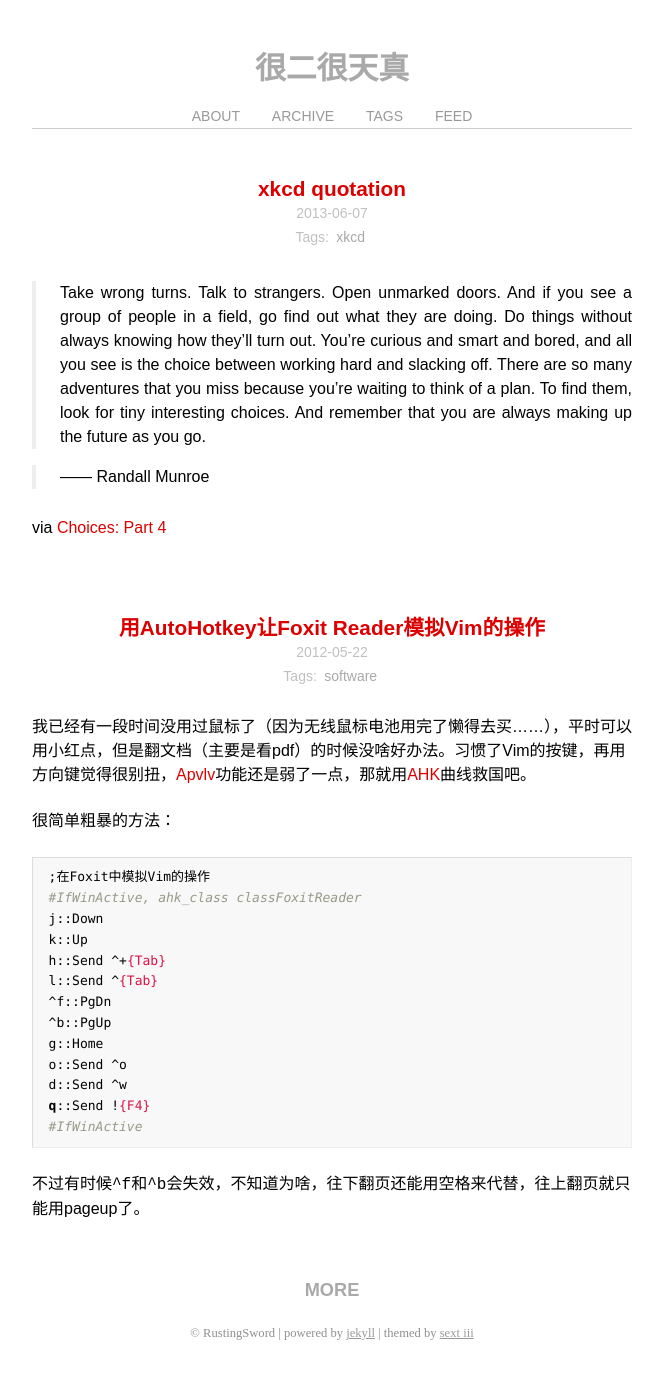
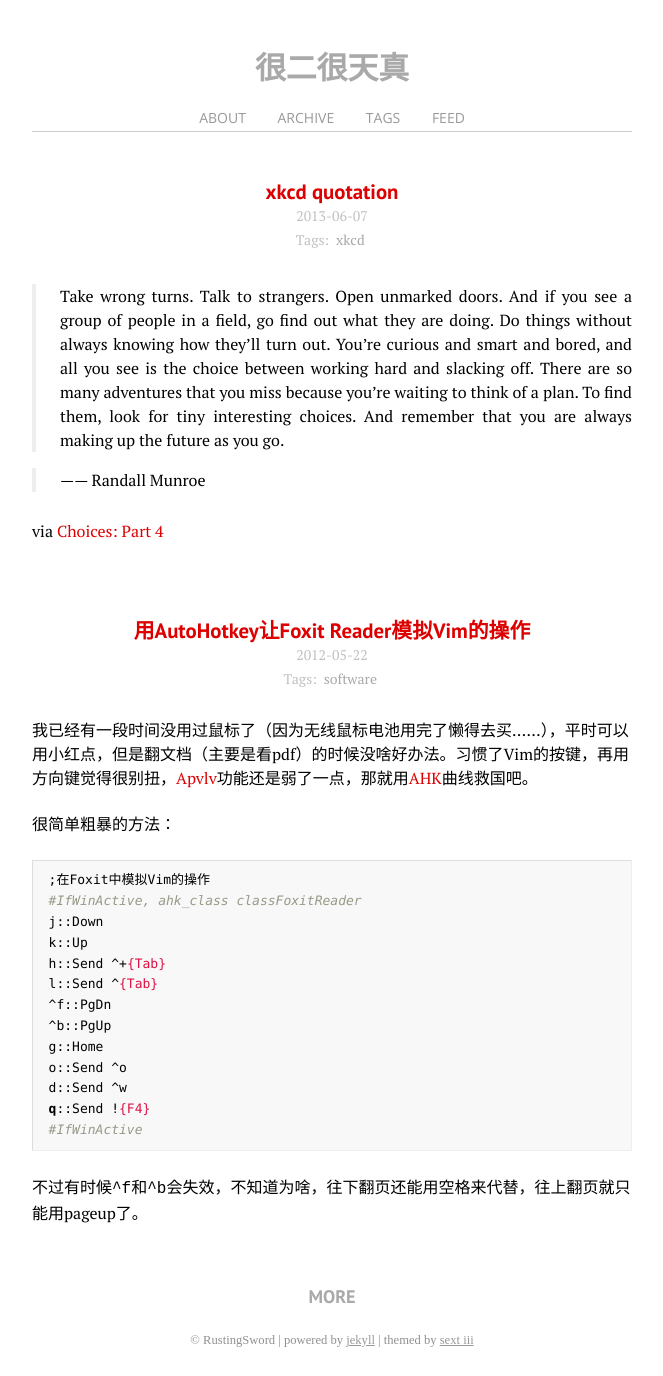
Before and after one commit to RustingSword/rustingsword.github.com, a Jekyll site: the page built from index.markdown, in a window 1280 px wide. Shown: the whole page, without its empty margins (308-971 px from the left). Built offline with Jekyll 4.4.1, drawn with Linux system fonts in a browser that asks for light colours; some web fonts are replaced; Markdown is read by kramdown in place of the engine named in the settings.

Commit message:
changed font style

```diff
--- a/media/css/style.css
+++ b/media/css/style.css
@@ -9,15 +9,16 @@
 * |\.|._)._)
 * --------------------------------- */
 
-@import url(http://fonts.googleapis.com/css?family=Galdeano);
+/*@import url(http://fonts.googleapis.com/css?family=Galdeano);
 @import url(http://fonts.googleapis.com/css?family=Electrolize);
-@import url(http://fonts.googleapis.com/css?family=Cuprum);
-body{font-size:14px;font-family:"Galdeano","Hiragino Sans GB", "Microsoft YaHei", sans-serif;color:#000000;background-color:#ffffff;}
+@import url(http://fonts.googleapis.com/css?family=Cuprum);*/
+@import url(http://fonts.googleapis.com/css?family=Open+Sans:regular,semibold,italic,italicsemibold|PT+Sans:400,700,400italic,700italic|PT+Serif:400,700,400italic,700italic);
+body{font-size:14px;font-family:"PT Serif","Microsoft YaHei", sans-serif;color:#000000;background-color:#ffffff;}
 *{padding:0;margin: 0;border:none;outline:none;}
-h1{font-family:"Cuprum",sans-serif;font-size:2.2em;color:#000;}
-h2{font-family:"Cuprum",sans-serif;font-size:1.3em;color:#111;}
-h3{font-family:"Cuprum",sans-serif;font-size:1.2em;color:#222;}
-h4{font-family:"Cuprum",sans-serif;font-size:1em;color:#333;}
+h1{font-family:"PT Sans",sans-serif;font-size:2.2em;color:#000;}
+h2{font-family:"PT Sans",sans-serif;font-size:1.3em;color:#111;}
+h3{font-family:"PT Sans",sans-serif;font-size:1.2em;color:#222;}
+h4{font-family:"PT Sans",sans-serif;font-size:1em;color:#333;}
 a{color:#a9a9a9;text-decoration:none;}
 a:hover{color:#333333;-webkit-transition:color .2s linear;}
 hr{margin:.7em 0;border-top:1px dashed #d0d0d0;border-bottom:1px dashed #f9f9f9;}
@@ -41,7 +42,7 @@
 .listing-item time{color:#999999;}
 .listing-seperator{font-weight:bold;}
 header h1{padding:.5em 0;text-align:center;color:#666;}
-nav{font-family:"Electrolize",sans-serif;font-size:1em;text-transform:uppercase;padding: .3em 0;text-align:center;border-bottom:1px solid #ccc;}
+nav{font-family:"Open Sans",sans-serif;font-size:1em;text-transform:uppercase;padding: .3em 0;text-align:center;border-bottom:1px solid #ccc;}
 nav a{margin:0 1em; color:#999;}
 .title{text-align:center;margin-top:3em;}
 .meta{text-align:center;font-size:14px;color:#c0c0c0;}
```
